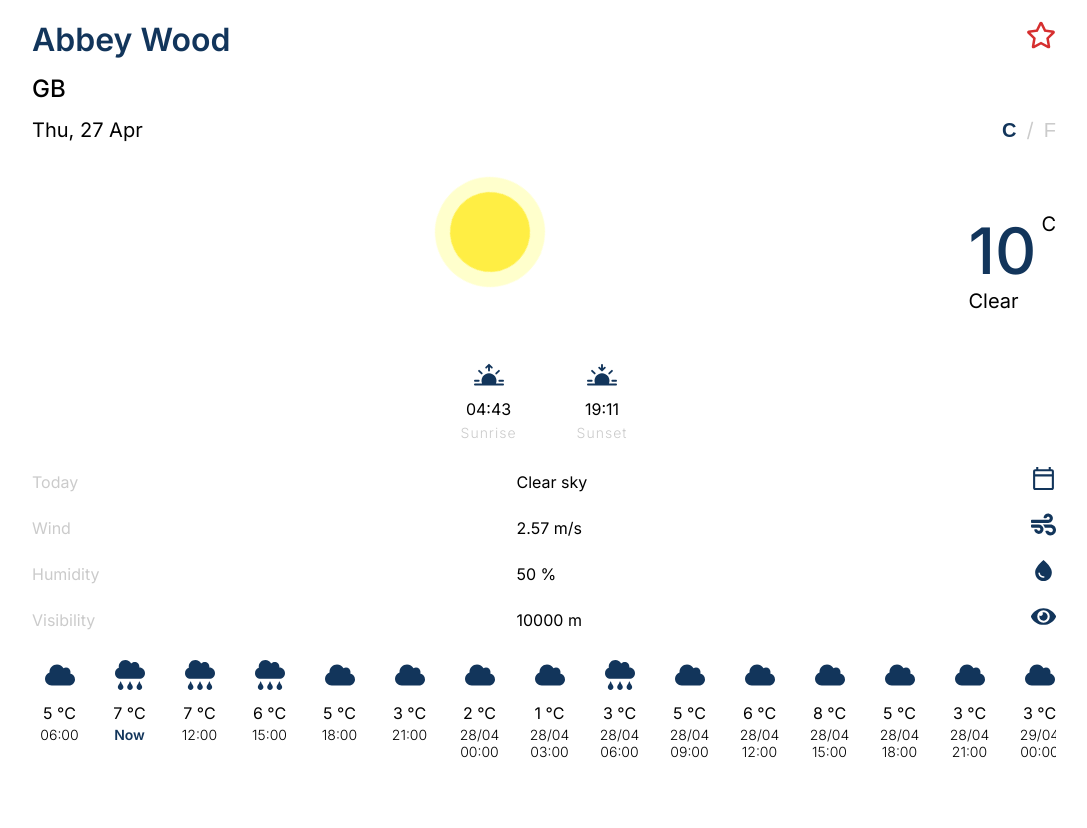
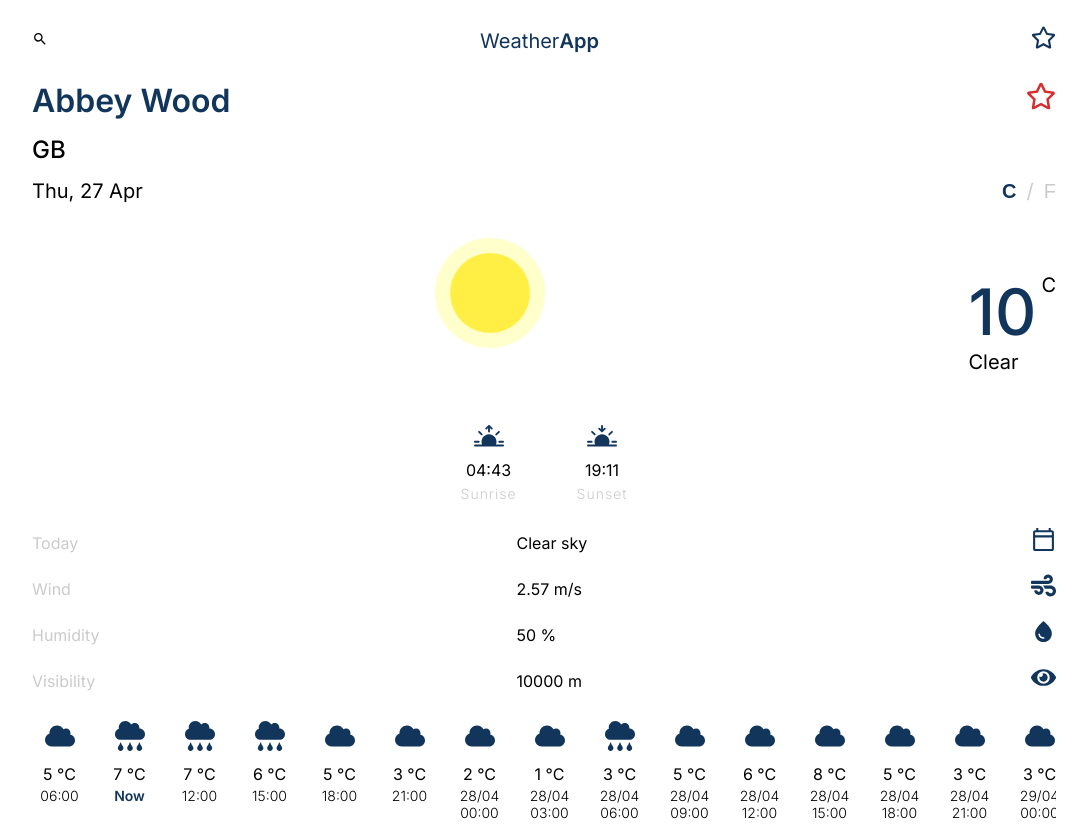
Before and after one commit to HejCattis/WeatherApp, a React (Vite) app in the folder WeatherApp/: page / in a window 1280 px wide. Shown: the whole page, without its empty margins (96-1183 px from the left). Before the commit the page ends 800 px from the top, so only its background shows below. Built offline with nearby package versions, Linux system fonts and the light colour scheme.

Commit message:
Making the search work

```diff
--- /dev/null
+++ b/WeatherApp/src/components/Navbar.tsx
@@ -0,0 +1,43 @@
+import "../style/Navbar.css"
+import { MdSearch } from "react-icons/md";
+import { FaRegStar } from "react-icons/fa";
+import { Link, useNavigate } from "react-router-dom";
+import { FormEvent, useState } from "react";
+
+function Navbar () {
+    const [search, setSearch] = useState<string | boolean>(false)
+    const navigate = useNavigate();
+
+    const handleClick = () => {
+        setSearch(!search)
+    }
+
+    const handleSearch = (event : FormEvent) => {
+        event.preventDefault();
+
+        // 👇️ redirect to /contacts
+        navigate('/search/test');
+    }
+
+
+    return(
+        <nav>
+            <div>
+                <MdSearch onClick={handleClick}></MdSearch>
+                {search &&
+                <form onSubmit={handleSearch}>
+                <input type="text" onKeyPress={(event) => {
+                  if (event.key === 'Enter') {
+                    handleSearch(event);
+                  }
+                }} />
+              </form>
+                }
+            </div>
+            {!search && <Link to="/" className="brand">Weather<span>App</span></Link>}
+            <Link to="/saved"><FaRegStar></FaRegStar></Link>
+        </nav>
+    )
+}
+
+export default Navbar
--- a/WeatherApp/src/main.tsx
+++ b/WeatherApp/src/main.tsx
@@ -8,6 +8,7 @@ import {
 import LandingPage from './pages/LandingPage';
 import SavedPage from './pages/SavedPage';
 import ErrorPage from './pages/ErrorPage';
+import SearchPage from './pages/SearchPage';
 
 const router = createBrowserRouter([
   {
@@ -19,6 +20,10 @@ const router = createBrowserRouter([
     path: "/saved",
     element: <SavedPage></SavedPage>,
   },
+  {
+    path: "/search/:query",
+    element: <SearchPage></SearchPage>,
+  },
 ]);
 
 ReactDOM.createRoot(document.getElementById('root') as HTMLElement).render(
--- a/WeatherApp/src/pages/LandingPage.tsx
+++ b/WeatherApp/src/pages/LandingPage.tsx
@@ -9,6 +9,7 @@ import { FaWind, FaEye  } from "react-icons/fa";
 import { MdWaterDrop, MdOutlineCalendarToday } from "react-icons/md";
 import ApiTest from "../components/ApiTest";
 import Forecast from "../components/Forecast";
+import Navbar from "../components/Navbar";
 
 
 function LandingPage() {
@@ -57,6 +58,7 @@ function LandingPage() {
 
   return (
     <div>
+        <Navbar></Navbar>
         <Header title={weatherData?.name} subtitle={weatherData?.sys.country} text={formattedDate} icon></Header>
         { weatherData && <WeatherIcon weatherCondition={weatherData.weather[0].main} degree={weatherData.main.temp} ></WeatherIcon>}
         { weatherData && <SunTime sunrise={weatherData.sys.sunrise} sunset={weatherData.sys.sunset}></SunTime>}
--- a/WeatherApp/src/pages/SavedPage.tsx
+++ b/WeatherApp/src/pages/SavedPage.tsx
@@ -1,7 +1,8 @@
 import Header from "../components/Header"
-import {DataItem} from "../components/Table";
+import { DataItem } from "../components/Table";
 import SortableTable from "../components/SortableTable";
 import { getWeatherIcon } from "../utils/getWeatherIcon";
+import Navbar from "../components/Navbar";
 
 
 
@@ -52,6 +53,7 @@ function SavedPage() {
 
     return (
         <div>
+            <Navbar></Navbar>
             <Header title={title} text={titleText}></Header>
             <SortableTable data={data} config={config} getKey={getKey}></SortableTable>
         </div>
--- /dev/null
+++ b/WeatherApp/src/pages/SearchPage.tsx
@@ -0,0 +1,16 @@
+import Navbar from "../components/Navbar";
+import { useParams } from 'react-router';
+
+
+function SearchPage() {
+    const { query } = useParams();
+
+    return(
+        <div>
+            <Navbar></Navbar>
+            {query}
+        </div>
+    )
+}
+
+export default SearchPage
--- /dev/null
+++ b/WeatherApp/src/style/Navbar.css
@@ -0,0 +1,22 @@
+nav {
+    display: flex;
+    flex-direction: row;
+    justify-content: space-between;
+    align-items: center;
+    width: 80vw;
+    margin: 25px auto 25px auto;
+}
+
+nav > a {
+    text-decoration: none;
+    color: #12355B;
+    font-size: 25px;
+}
+
+nav > .brand {
+    font-size: 20px;
+}
+
+nav > .brand span {
+    font-weight: 600;
+}
```
